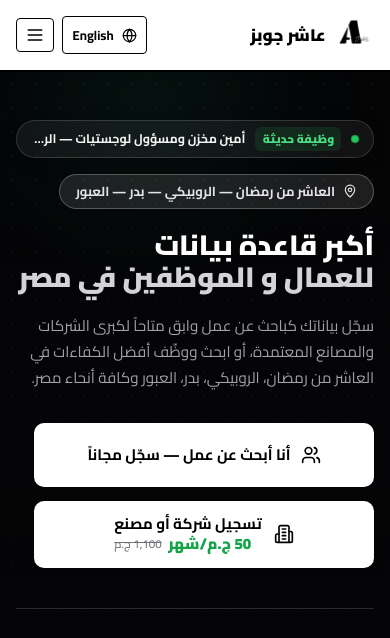
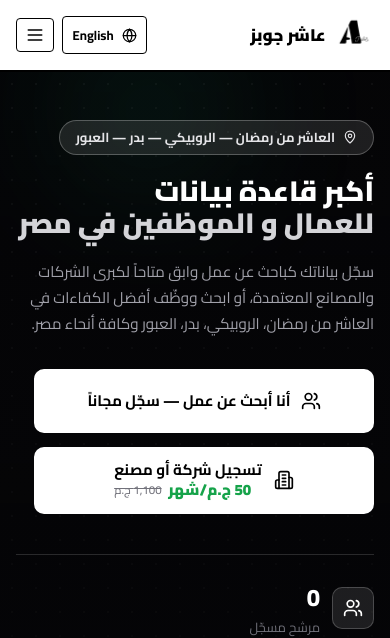
Before and after one commit to om295-cell/asher-jobs-frontend, a React (Vite) app: page / in a window 390 px wide. Shown: the top 638 px of the page. Built offline with nearby package versions, Linux system fonts and the light colour scheme; no server answers.

Commit message:
fix(mobile): remove live opportunity ticker pill from mobile hero

```diff
--- a/src/pages/public/HomePage.jsx
+++ b/src/pages/public/HomePage.jsx
@@ -13,57 +13,6 @@ import { jobsApi } from '../../api/jobs.api'
 // 14 existing valid landscape videos for desktop/tablet (excluding missing 4 & 6)
 const HERO_VIDEOS = [1, 2, 3, 5, 7, 8, 9, 10, 11, 12, 13, 14, 15, 16].map((i) => `/hero-videos/${i}.mp4`)
 
-// Live in-demand roles ticker for mobile motion hero
-const OPPORTUNITY_TICKER = [
-  {
-    roleAr: 'فني صيانة ميكانيكية وكهربائية',
-    roleEn: 'Mechanical & Electrical Maintenance Tech',
-    cityAr: 'العاشر من رمضان',
-    cityEn: '10th of Ramadan',
-    badgeAr: 'مطلوب فوراً',
-    badgeEn: 'Urgent'
-  },
-  {
-    roleAr: 'أمين مخزن ومسؤول لوجستيات',
-    roleEn: 'Warehouse & Logistics Supervisor',
-    cityAr: 'الروبيكي',
-    cityEn: 'El Roubiky',
-    badgeAr: 'وظيفة حديثة',
-    badgeEn: 'New Role'
-  },
-  {
-    roleAr: 'مشغل ماكينات إنتاج وCNC',
-    roleEn: 'Production & CNC Machine Operator',
-    cityAr: 'المنطقة الصناعية - بدر',
-    cityEn: 'Badr Industrial',
-    badgeAr: 'تعيين عاجل',
-    badgeEn: 'Hiring Now'
-  },
-  {
-    roleAr: 'مهندس كهرباء وتحكم آلي',
-    roleEn: 'Electrical & Automation Engineer',
-    cityAr: 'العبور',
-    cityEn: 'El Obour',
-    badgeAr: 'رواتب مجزية',
-    badgeEn: 'Competitive'
-  },
-  {
-    roleAr: 'محاسب تكاليف ومخازن',
-    roleEn: 'Cost & Inventory Accountant',
-    cityAr: 'العاشر من رمضان',
-    cityEn: '10th of Ramadan',
-    badgeAr: 'متاح الآن',
-    badgeEn: 'Available'
-  },
-  {
-    roleAr: 'سائق رخصة مهنية أولى وثانية',
-    roleEn: 'Commercial Heavy Driver',
-    cityAr: 'العاشر من رمضان والعبور',
-    cityEn: '10th of Ramadan & Obour',
-    badgeAr: 'تعيين فوري',
-    badgeEn: 'Immediate'
-  }
-]
 
 function getCategoryIcon(catNameAr, catName) {
   const text = `${catNameAr || ''} ${catName || ''}`.toLowerCase()
@@ -88,7 +37,6 @@ export default function HomePage() {
   const [currentVideoIndex, setCurrentVideoIndex] = useState(0)
   const [showCompanyModal, setShowCompanyModal] = useState(false)
   const videoRef = useRef(null)
-  const [tickerIndex, setTickerIndex] = useState(0)
   const [isDesktop, setIsDesktop] = useState(() => {
     if (typeof window !== 'undefined') {
       return window.innerWidth >= 768
@@ -105,15 +53,6 @@ export default function HomePage() {
     mediaQuery.addEventListener('change', handler)
     return () => mediaQuery.removeEventListener('change', handler)
   }, [])
-
-  // Auto-cycle mobile opportunity ticker
-  useEffect(() => {
-    if (isDesktop) return
-    const timer = setInterval(() => {
-      setTickerIndex((prev) => (prev + 1) % OPPORTUNITY_TICKER.length)
-    }, 3200)
-    return () => clearInterval(timer)
-  }, [isDesktop])
 
   const [stats, setStats] = useState({
     candidates: null,
@@ -210,9 +149,6 @@ export default function HomePage() {
       videoRef.current.play().catch(() => {})
     }
   }, [currentVideoIndex, isDesktop])
-
-  const currentTicker = OPPORTUNITY_TICKER[tickerIndex]
-
   return (
     <div>
       {/* Hero Section */}
@@ -310,50 +246,6 @@ export default function HomePage() {
 
         <div className="container" style={{ position: 'relative', zIndex: 2, width: '100%' }}>
           <div style={{ maxWidth: 700 }}>
-            {/* Mobile-only Live Opportunity Ticker */}
-            {!isDesktop && (
-              <div style={{
-                marginBottom: '1rem',
-                display: 'inline-flex',
-                alignItems: 'center',
-                gap: '0.625rem',
-                background: 'rgba(255, 255, 255, 0.06)',
-                backdropFilter: 'blur(12px)',
-                WebkitBackdropFilter: 'blur(12px)',
-                border: '1px solid rgba(255, 255, 255, 0.15)',
-                padding: '0.4rem 0.85rem',
-                borderRadius: '9999px',
-                boxShadow: '0 4px 15px rgba(0, 0, 0, 0.3)',
-                maxWidth: '100%'
-              }}>
-                <span className="hero-pulse-dot" style={{ flexShrink: 0 }} />
-                <span style={{
-                  fontSize: '0.72rem',
-                  fontWeight: 900,
-                  color: '#4ade80',
-                  background: 'rgba(34, 197, 94, 0.12)',
-                  padding: '0.15rem 0.45rem',
-                  borderRadius: '6px',
-                  flexShrink: 0
-                }}>
-                  {isRtl ? currentTicker.badgeAr : currentTicker.badgeEn}
-                </span>
-                <span
-                  key={tickerIndex}
-                  className="hero-ticker-item"
-                  style={{
-                    fontSize: '0.78rem',
-                    fontWeight: 700,
-                    color: '#f4f4f5',
-                    whiteSpace: 'nowrap',
-                    overflow: 'hidden',
-                    textOverflow: 'ellipsis'
-                  }}
-                >
-                  {isRtl ? `${currentTicker.roleAr} — ${currentTicker.cityAr}` : `${currentTicker.roleEn} — ${currentTicker.cityEn}`}
-                </span>
-              </div>
-            )}
             <div style={{
               display: 'inline-flex', alignItems: 'center', gap: '0.5rem',
               background: 'rgba(255,255,255,0.1)', border: '1px solid rgba(255,255,255,0.25)',
```
